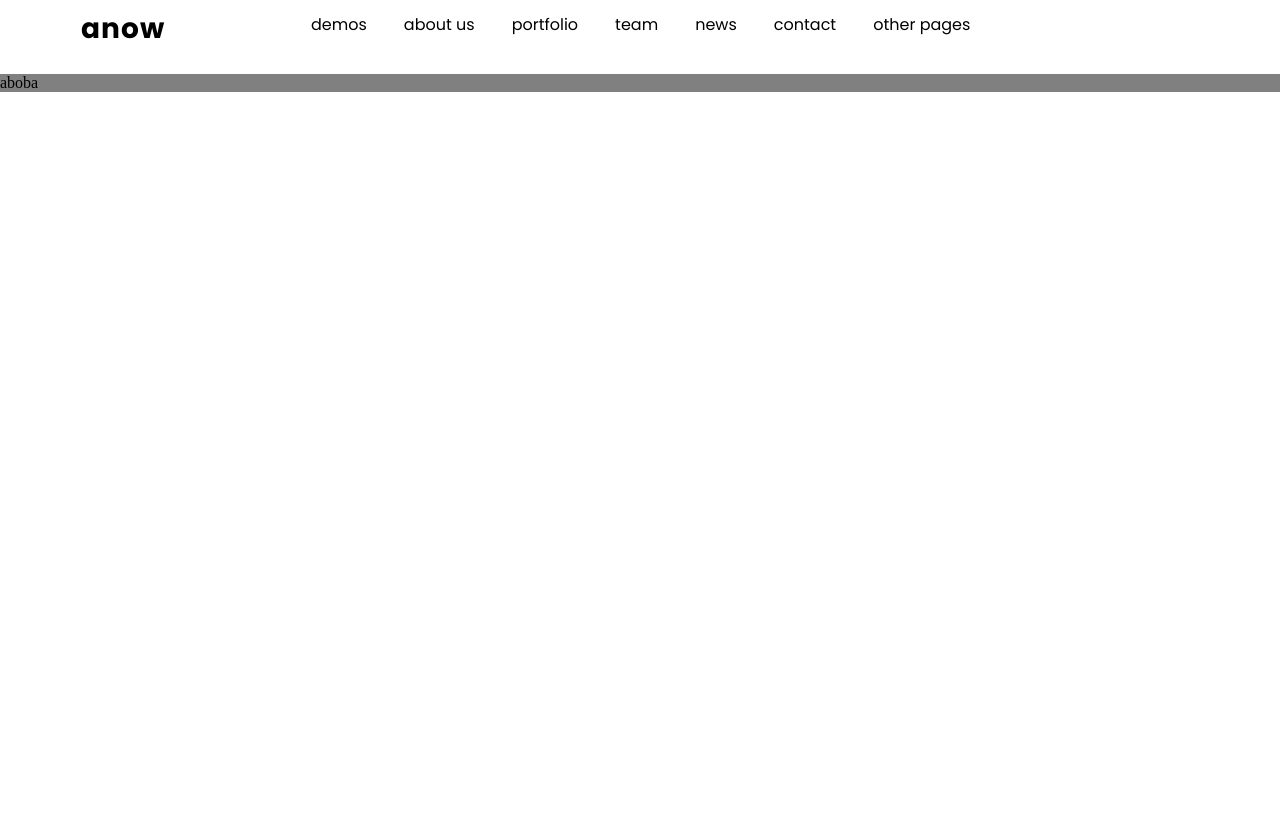
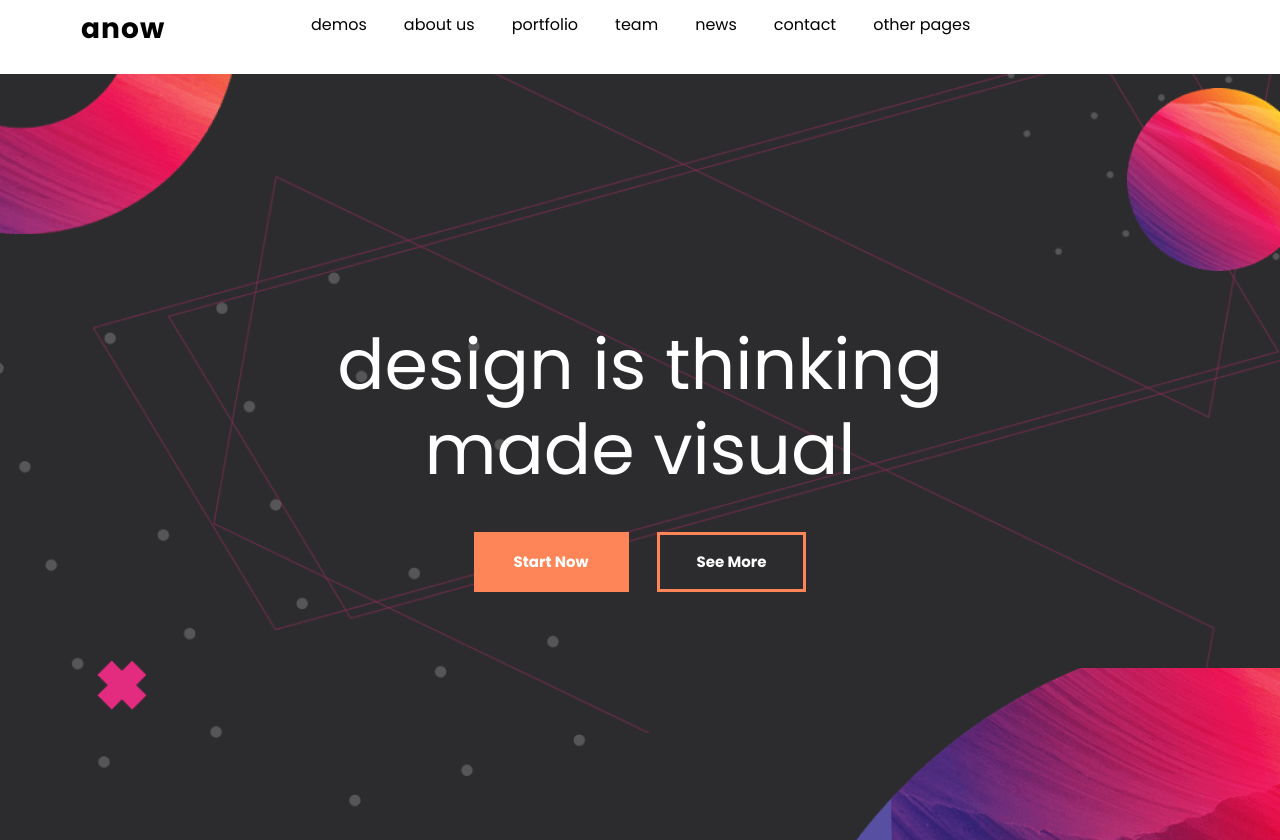
Before and after one commit to Ravonzz774/anow, a plain HTML site: page index.html in a window 1280 px wide. Before the commit the page ends 800 px from the top, so only its background shows below. Drawn offline with Linux system fonts and the light colour scheme.

Commit message:
add perfomance

```diff
--- a/css/index.css
+++ b/css/index.css
@@ -25,10 +25,6 @@ header {
   margin-bottom: 23px;
 }
 
-main {
-  background-color: gray;
-}
-
 .header_links {
   margin-top: 6px;
   flex-flow: row nowrap;
@@ -47,11 +43,59 @@ main {
   color: black;
   font-family: "Poppins", sans-serif;
   font-weight: 400;
-
 }
 
 .header_links a:hover {
-    color: #FD8558
-  }
+  color: #fd8558;
+}
 
 /* Header End */
+
+.perfomance {
+  width: 100%;
+  height: 766px;
+  background-image: url(/images/perfomance.png);
+  background-repeat: no-repeat;
+  background-size: cover;
+  display: flex;
+  flex-flow: column nowrap;
+  justify-content: center;
+}
+
+.perfomance p {
+  text-align: center;
+  font-family: "Poppins", sans-serif;
+  font-style: normal;
+  font-weight: 400;
+  font-size: 70px;
+  line-height: 85px;
+  color: white;
+}
+
+.perfomance_buttons {
+  display: flex;
+  flex-flow: row nowrap;
+  justify-content: center;
+  margin-top: 40px;
+}
+
+.perfomance_buttons a {
+  text-decoration: none;
+  color: #ffffff;
+  border: solid #fd8558;
+  margin-left: 14px;
+  margin-right: 14px;
+  padding-left: 37px;
+  padding-right: 37px;
+  padding-top: 12px;
+  padding-bottom: 12px;
+  font-family: "Poppins";
+  font-style: normal;
+  font-weight: 700;
+  font-size: 15px;
+  line-height: 30px;
+}
+
+.button_startNow {
+    background-color: #fd8558;
+}
--- a/index.html
+++ b/index.html
@@ -31,7 +31,14 @@
       </div>
     </header>
     <main>
-      <p>aboba</p>
+      <div class="perfomance">
+        <p>design is thinking</p>
+        <p>made visual</p>
+      <div class="perfomance_buttons">
+        <a href="" class="button_startNow">Start Now</a>
+        <a href="" class="button_seeMore">See More</a>
+      </div>
+    </div>
     </main>
   </body>
 </html>
```
Also changed, not shown: images/perfomance.png (added).
